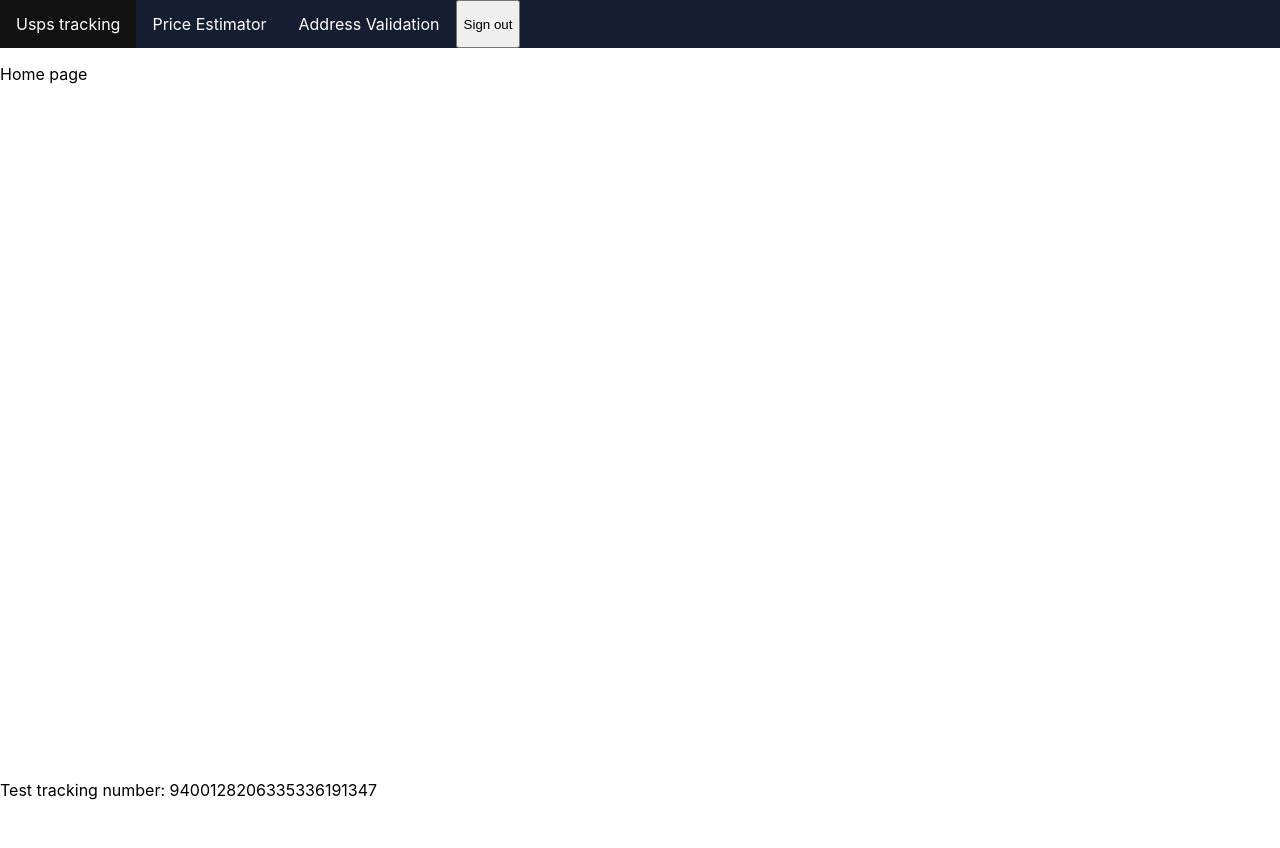
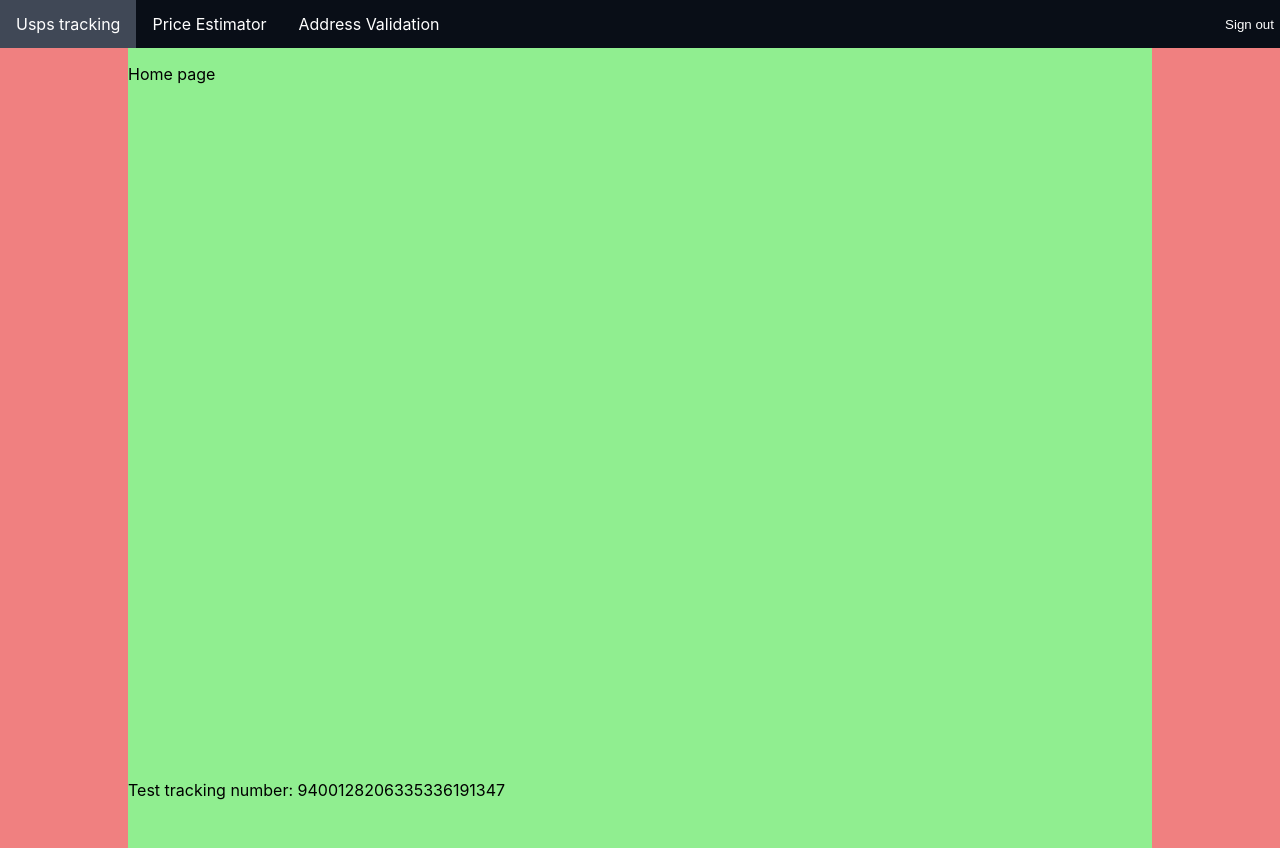
Before and after one commit to asievers5/usps-tracking, a React app: page / in a window 1280 px wide. Before the commit the page ends 800 px from the top, so only its background shows below. Built offline with nearby package versions, Linux system fonts and the light colour scheme; no server answers; sample sign-in values are in the browser's storage.

Commit message:
blocked out flexbox layout

```diff
--- a/src/App.js
+++ b/src/App.js
@@ -7,13 +7,14 @@ import NavBar from './components/common/Nav/NavBar'
 import Footer from './components/common/Footer/Footer'
 import PrivateRoute from './firebase/PrivateRoute'
 import LandingPage from './components/pages/LandingPage';
+import AppStyling from './components/common/AppStyling'
 
 const PriceEstimatorPage = lazy(() => import(/* webpackChunkName: "bundlePage" */"./components/pages/PriceEstimator"));
 const AddressValidationPage = lazy(() => import("./components/pages/AddressValidation"));
 const TrackingPage = lazy(() => import('./components/pages/Tracking'));
 const HomePage = lazy(() => import('./components/pages/Home'));
-const SignUpPage = lazy(() => import('./components/common/Authentication/SignUp'));
-const LoginPage = lazy(() => import('./components/common/Authentication/Login'));
+const SignUpPage = lazy(() => import('./components/Authentication/SignUp'));
+const LoginPage = lazy(() => import('./components/Authentication/Login'));
 
 const App = () => {
   return (
@@ -21,6 +22,7 @@ const App = () => {
           <Provider store={store}>
             <Router>
               <PrivateRoute path="/" component={NavBar} />
+              <AppStyling>
                   <Switch>
                     <Suspense fallback={<div>Testing</div>}>
                       <PrivateRoute path="/" exact component={HomePage} />
@@ -32,6 +34,7 @@ const App = () => {
                       <Route path="/" component={Footer} />
                     </Suspense>
                   </Switch>
+              </AppStyling>
             </Router>
         </Provider>
       </AuthProvider>
--- a/src/components/common/Authentication/Login/index.js
+++ b/src/components/Authentication/Login/index.js
@@ -1,9 +1,9 @@
 import React, { useCallback, useContext } from "react";
 import { connect } from 'react-redux';
-import * as actionTypes from '../../../../redux/UserAuth/constants';
+import * as actionTypes from '../../../redux/UserAuth/constants';
 import { withRouter, Redirect } from "react-router";
-import app from '../../../../firebase/base';
-import { AuthContext } from "../../../../firebase/Auth";
+import app from '../../../firebase/base';
+import { AuthContext } from "../../../firebase/Auth";
 import styled from 'styled-components';
 
 const Login = ({ history }) => {
@@ -33,12 +33,12 @@ const Login = ({ history }) => {
     <div>
       <Header2>Log in to USPS Tracker</Header2>
       <form onSubmit={handleLogin}>
-        <InfoBox1>
+        <InfoBox>
           <input name="email" type="email" placeholder="Email" />
-        </InfoBox1>
-        <InfoBox2>
+        </InfoBox>
+        <InfoBox>
           <input name="password" type="password" placeholder="Password" />
-        </InfoBox2>
+        </InfoBox>
         <ButtonDiv>
           <StyledButton type="submit">Log in</StyledButton>
         </ButtonDiv>
@@ -54,21 +54,7 @@ const Header2 = styled.h2`
   text-align: center;
 `;
 
-const InfoBox1 = styled.label`
-  position: relative;
-  input {
-    width: 100%;
-  padding: 10px 0;
-  font-size: 16px;
-  color: #fff;
-  margin-bottom: 30px;
-  border: none;
-  border-bottom: 2px solid #4CAF50;
-  outline: none;
-  background: transparent;
-}`
-
-const InfoBox2 = styled.label`
+const InfoBox = styled.label`
   position: relative;
   input {
     width: 100%;
@@ -92,7 +78,11 @@ const StyledButton = styled.button`
 
   :hover {
     background-color: #7bdb7f;
-    cursor: pointer;
+    font-weight: bold;
+    /*cursor: pointer;
+    box-shadow: 0 0 3px #4CAF50, 0 0 6px #4CAF50, 0 0 12px #005;*/
+    transition: box-shadow .2s;
+    transition: color .2s;
   }
 `;
 
--- a/src/components/common/Authentication/Logout/index.js
+++ b/src/components/Authentication/Logout/index.js
@@ -1,5 +1,6 @@
 import React from 'react';
-import app from '../../../../firebase/base'
+import app from '../../../firebase/base'
+import styled from 'styled-components'
 
 const Logout = (props) => {
 
@@ -12,8 +13,15 @@ const Logout = (props) => {
     }
 
     return (
-        <button onClick={handleLogout}>Sign out</button>
+        <LogoutButton onClick={handleLogout}>Sign out</LogoutButton>
     )
 }
 
+const LogoutButton = styled.button`
+  :hover {
+          background-color: #111;
+          border: 1px solid #141e30;
+      }
+`;
+
 export default Logout;
--- a/src/components/common/Authentication/SignUp/index.js
+++ b/src/components/Authentication/SignUp/index.js
@@ -1,6 +1,6 @@
 import React, { useCallback } from "react";
 import { withRouter } from "react-router";
-import app from "../../../../firebase/base";
+import app from "../../../firebase/base";
 import styled from 'styled-components';
 
 const SignUp = (props, { history }) => {
--- /dev/null
+++ b/src/components/common/AppStyling/index.js
@@ -0,0 +1,35 @@
+import React, { Fragment } from 'react';
+import styled from 'styled-components'
+
+const AppStyling = (props) => {
+
+    return (
+        <>
+            <Container>
+                <Item />
+                    <ItemCenter>
+                        {props.children}
+                    </ItemCenter>
+                <Item />
+            </Container>
+        </>
+    )
+}
+
+const Container = styled.div`
+    display: flex;
+    height: 100vh;
+`;
+
+const Item = styled.div`
+    width: 10vw;
+    background-color: lightcoral;
+`;
+
+const ItemCenter = styled(Item)`
+    flex-grow: 1;
+    background-color: lightgreen;
+`;
+
+
+export default AppStyling;
--- a/src/components/common/Nav/NavBar.js
+++ b/src/components/common/Nav/NavBar.js
@@ -1,10 +1,10 @@
 import React, { useState, Fragment } from 'react';
 import { NavLink } from 'react-router-dom';
 import styled from 'styled-components';
-import Logout from '../../common/Authentication/Logout';
+import Logout from '../../Authentication/Logout';
 import Hamburger from './Hamburger';
 
-const navBar = () => {
+const navBar = (props) => {
 
     let initialState = {
         "displayStatus" : ""
@@ -42,7 +42,9 @@ const navBar = () => {
                     <Li>
                         <NavLink to="/address-validation">Address Validation</NavLink>
                     </Li>
-                    <Logout />
+                    <LogOutStyling>
+                        <Logout />
+                    </LogOutStyling>
                 </LinksDiv>
             </Ul>
         </Nav>
@@ -66,14 +68,14 @@ const Nav = styled.nav`
     width: 100%;
     top: 0px;
     z-index: 999999999;
-`;
+    `;
 
 const Ul = styled.ul`
     list-style-type: none;
     margin: 0;
     padding: 0;
     overflow: hidden;
-    background-color: #141e30;
+    background-color: #090e17;
 
     @media (max-width: 568px) {
         flex-direction: column;
@@ -89,21 +91,31 @@ const Li = styled.li`
         text-align: center;
         padding: 14px 16px;
         text-decoration: none;
+        /*border: 1px solid #141e30;*/
     }
 
     a:hover {
-        background-color: #111;
+        background-color: #404856;
     }
 
     .active {
-        background-color: #fff;
-        color: #300;
+        background-color: #404856;
+        color: #FFF;
+        border: ;
     }
 
-    .active:hover {
-        background-color: #fff;
-        color: #300;
-    }
     `;
 
+const LogOutStyling = styled.div`
+    display: flex;
+    flex-grow: 1;
+    justify-content: flex-end;
+
+    button {
+        background-color: inherit;
+        color: white;
+        border-style: none;
+    }
+`;
+
 export default navBar;
--- a/src/components/pages/LandingPage/index.js
+++ b/src/components/pages/LandingPage/index.js
@@ -1,7 +1,7 @@
 import React, { useState, Fragment } from 'react';
 import styled from 'styled-components';
-import Login from '../../common/Authentication/Login'
-import SignUp from '../../common/Authentication/SignUp'
+import Login from '../../Authentication/Login'
+import SignUp from '../../Authentication/SignUp'
 
 const LandingPage = (props) => {
 
--- a/src/components/pages/Tracking/index.js
+++ b/src/components/pages/Tracking/index.js
@@ -5,6 +5,7 @@ import DeliveryStatusList from './DeliveryStatusList';
 import TrackingNumberInput from './TrackingNumberInput';
 import * as actionTypes from '../../../redux/Tracking/constants';
 import { fetchTrackingInfo } from '../../../redux/Tracking/actions';
+import styled from 'styled-components';
 
 // 9361289706090838491252
 
@@ -25,16 +26,22 @@ const trackingPage = (props) => {
   }
 
   return (
-    <div>
+    <Container>
       <TrackingNumberInput
         inputChangeHandler={props.onInputChanged}
         value={props.input}
         trackButtonClickHandler={inputButtonClicked} />
       <DeliveryTrackerList />
       {/*{trackingComponents}*/} {/* Put the logic inline because its small enough */}
-    </div>
+    </Container>
   );
 }
+
+const Container = styled.div`
+  padding: 20%;
+`;
+
+
 
 const mapStateToProps = state => {
   console.log(`[state] ${Object.keys(state)}`);
```
Also changed, not shown: src/components/common/Nav/Hamburger.js (+0 -11 lines). Lines whose indentation alone changed are shown as unchanged.
